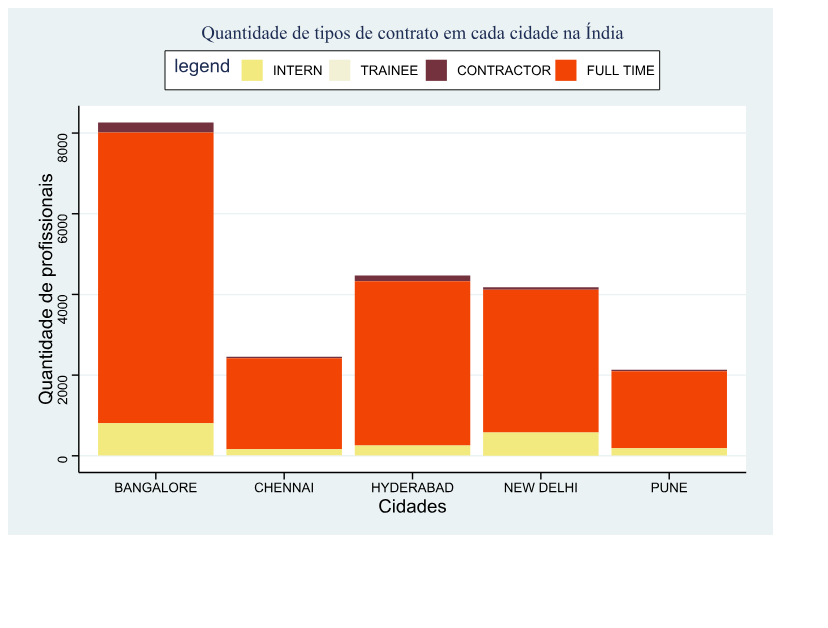
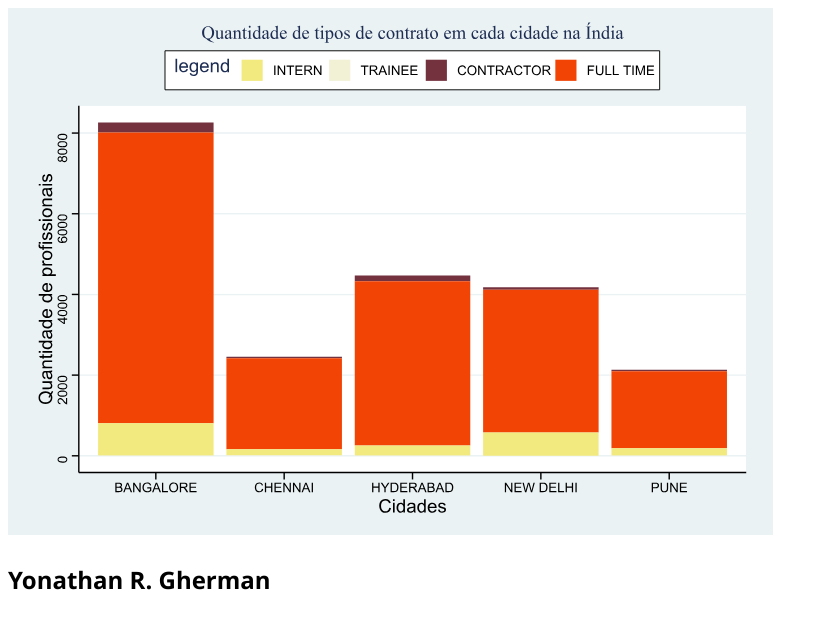
Before and after one commit to yonirg/a2aedv, a plain HTML site: page index.html in a window 1280 px wide. Shown: the whole page, without its empty margins (0-828 px from the left). Drawn offline with Linux system fonts and the light colour scheme.

Commit message:
Update index.html

```diff
--- a/index.html
+++ b/index.html
@@ -7,6 +7,9 @@
     <title>Peça de Comunicação - A2 AEDV</title>
 </head>
 <body>
-    <img src="Rplot.svg" alt="">
+    <img src="Rplot.svg">
+    <p style=" font-family: 'Segoe UI', Tahoma, Geneva, Verdana, sans-serif;
+    font-weight: bold;
+    font-size: 3vh;">Yonathan R. Gherman</p>
 </body>
 </html>
```
